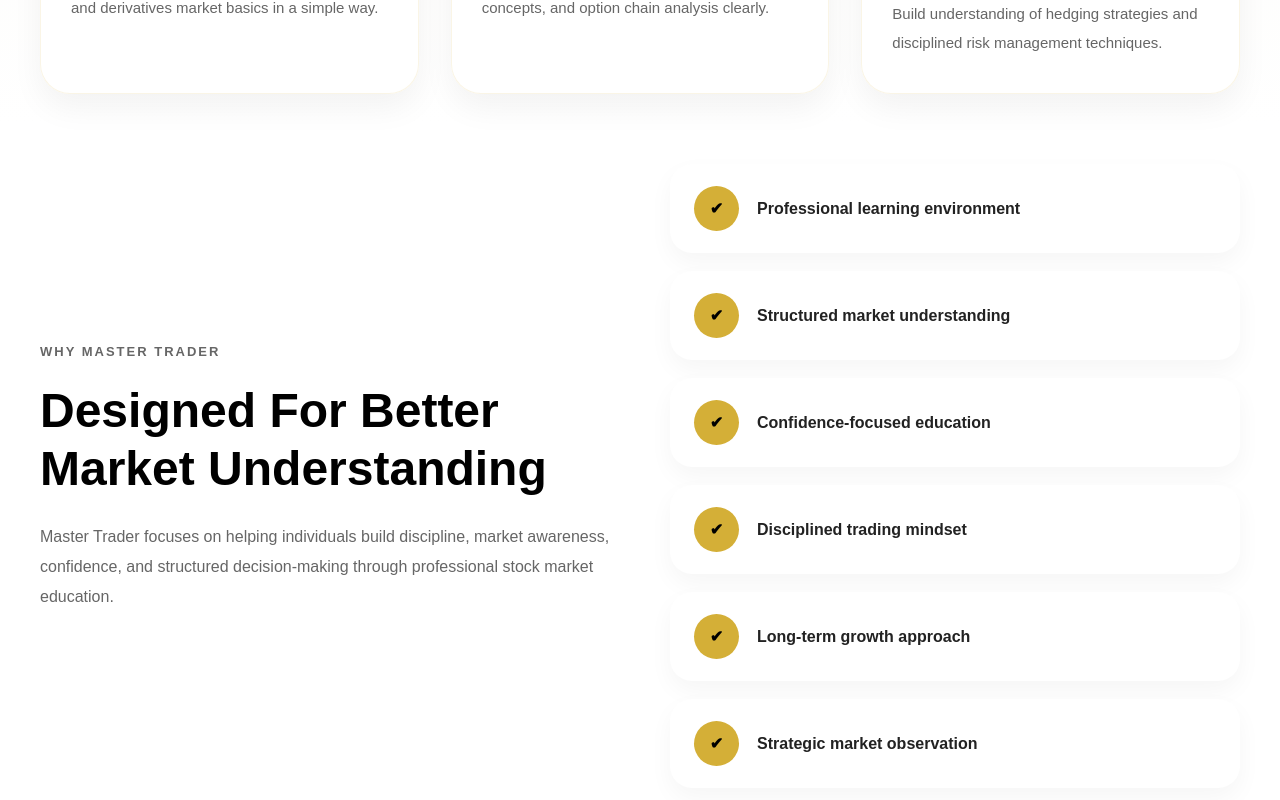
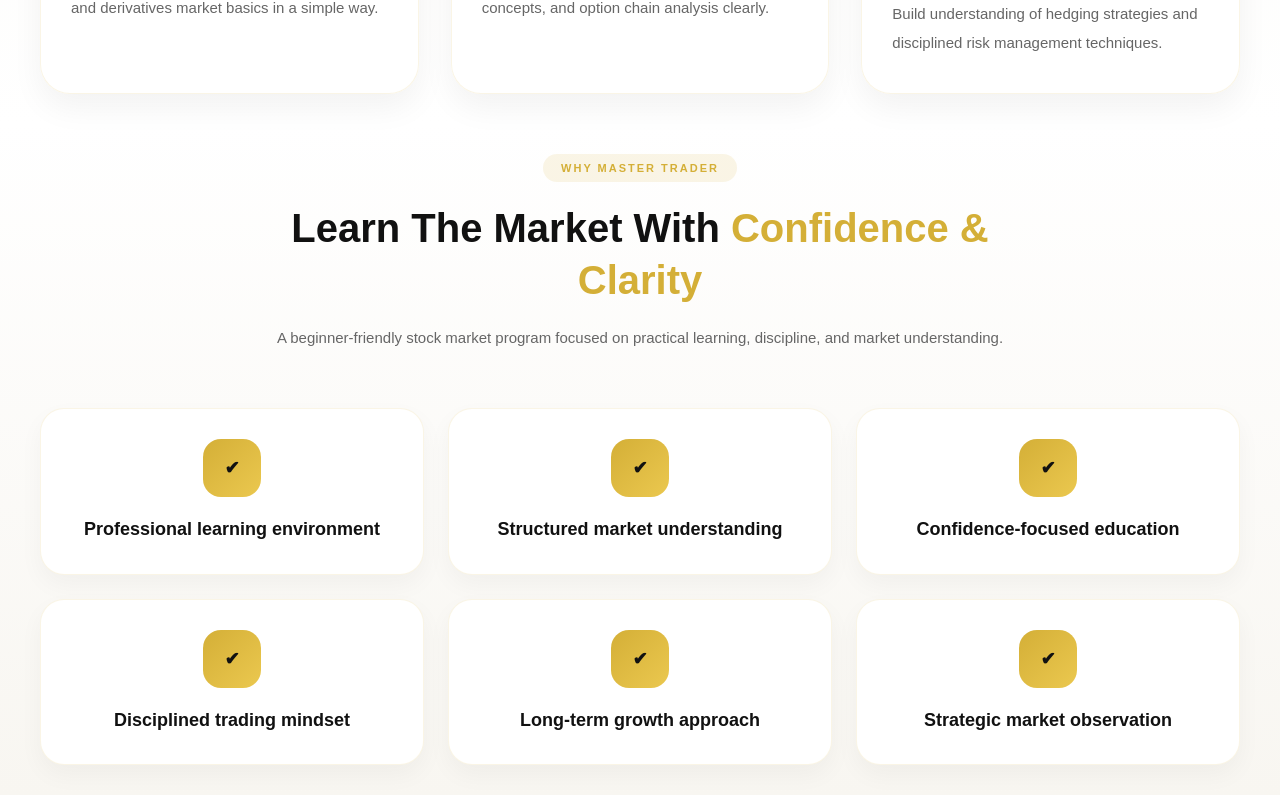
Before and after one commit to Nagashree545/MTA, a React (Create React App) app: page /mastertrader in a window 1280 px wide. Shown: the part 1540-2340 px from the top of the page. Built offline with nearby package versions, Linux system fonts and the light colour scheme.

Commit message:
updated master trader page

```diff
--- a/src/Components/MasterTrading.jsx
+++ b/src/Components/MasterTrading.jsx
@@ -254,49 +254,50 @@
 
 
       {/* EXPERIENCE SECTION */}
-      <section className={styles.experienceSection}>
+    <section className={styles.cleanExperienceSection}>
 
   <div className={styles.sectionContainer}>
 
-          <div className={styles.experienceWrapper}>
+    {/* HEADING */}
+    <div className={styles.cleanHeading}>
 
-            <div className={styles.expLeft}>
-
-              <p className={styles.smallTitle}>
+      <p className={styles.cleanTag}>
         WHY MASTER TRADER
       </p>
 
       <h2>
-                Designed For Better Market Understanding
+        Learn The Market With
+        <span> Confidence & Clarity</span>
       </h2>
 
-              <p>
-                Master Trader focuses on helping individuals build
-                discipline, market awareness, confidence, and
-                structured decision-making through professional
-                stock market education.
+      <p className={styles.cleanText}>
+        A beginner-friendly stock market program focused on
+        practical learning, discipline, and market understanding.
       </p>
 
     </div>
 
-            <div className={styles.expRight}>
+    {/* CARDS */}
+    <div className={styles.cleanGrid}>
 
       {benefits.map((item, index) => (
+
         <div
           key={index}
-                  className={styles.benefitCard}
+          className={styles.cleanCard}
         >
 
-                  <div className={styles.tick}>
+          <div className={styles.cleanIcon}>
             ✔
           </div>
 
-                  <p>{item}</p>
+          <h3>
+            {item}
+          </h3>
 
         </div>
+
       ))}
-
-            </div>
 
     </div>
 
--- a/src/Styles/MasterTrading.module.css
+++ b/src/Styles/MasterTrading.module.css
@@ -614,87 +614,205 @@
    EXPERIENCE SECTION
 ========================= */
 
-.experienceSection {
-  padding: 40px 0;
-  background: #ffffff;
+
+
+/* =========================
+   CLEAN EXPERIENCE SECTION
+========================= */
+
+.cleanExperienceSection {
+  padding: 30px 0;
+
+  background:
+    linear-gradient(
+      180deg,
+      #ffffff 0%,
+      #f8f6f1 100%
+    );
 }
 
-.experienceWrapper {
-  display: grid;
-  grid-template-columns: 1fr 1fr;
-  gap: 60px;
-  align-items: center;
+
+/* =========================
+   HEADING
+========================= */
+
+.cleanHeading {
+  text-align: center;
+
+  max-width: 760px;
+
+  margin: 0 auto 55px;
 }
 
-.smallTitle {
+.cleanTag {
+  display: inline-block;
+
+  padding: 8px 18px;
+
+  border-radius: 30px;
+
+  background: rgba(212,175,55,0.12);
+
   color: var(--primary-gold);
-  font-size: 13px;
+
+  font-size: 11px;
   font-weight: 700;
+
   letter-spacing: 2px;
+
+  margin-bottom: 20px;
+}
+
+.cleanHeading h2 {
+  font-size: 40px;
+  line-height: 1.3;
+
+  font-weight: 800;
+
+  color: var(--primary-dark);
+
   margin-bottom: 18px;
 }
 
-.expLeft h2 {
-  font-size: 48px;
-  line-height: 1.2;
-  margin-bottom: 24px;
+.cleanHeading h2 span {
+  color: var(--primary-gold);
 }
 
-.expLeft p {
+.cleanText {
+  font-size: 15px;
+  line-height: 1.9;
+
   color: var(--text-light);
-  line-height: 1.9;
 }
 
-.expRight {
+
+/* =========================
+   GRID
+========================= */
+
+.cleanGrid {
   display: grid;
-  gap: 18px;
+  grid-template-columns: repeat(3, 1fr);
+
+  gap: 24px;
 }
 
-.benefitCard {
-  display: flex;
-  align-items: center;
-  gap: 18px;
 
-  padding: 22px 24px;
+/* =========================
+   CARD
+========================= */
 
-  border-radius: 22px;
+.cleanCard {
+  padding: 30px 26px;
+
+  border-radius: 24px;
 
   background: #ffffff;
 
-  transition: 0.35s ease;
+  border: 1px solid rgba(212,175,55,0.12);
+
+  text-align: center;
+
+  transition: 0.3s ease;
 
   box-shadow:
     0 10px 25px rgba(0,0,0,0.04);
 }
 
-.benefitCard:hover {
-  transform: translateX(10px);
+.cleanCard:hover {
+  transform: translateY(-6px);
 
   box-shadow:
-    0 16px 30px rgba(0,0,0,0.07);
+    0 16px 35px rgba(0,0,0,0.07);
 }
 
-.tick {
-  min-width: 45px;
-  height: 45px;
 
-  border-radius: 50%;
+/* ICON */
 
-  background: var(--primary-gold);
+.cleanIcon {
+  width: 58px;
+  height: 58px;
+
+  margin: 0 auto 18px;
+
+  border-radius: 18px;
 
   display: flex;
   align-items: center;
   justify-content: center;
 
-  font-weight: 700;
-}
+  background:
+    linear-gradient(
+      135deg,
+      var(--primary-gold),
+      #ebc84f
+    );
 
-.benefitCard p {
-  font-weight: 600;
-  color: #222222;
+  color: #111111;
+
+  font-size: 18px;
+  font-weight: 800;
 }
 
 
+/* TITLE */
+
+.cleanCard h3 {
+  font-size: 18px;
+  line-height: 1.6;
+
+  font-weight: 700;
+
+  color: var(--primary-dark);
+}
+
+
+/* =========================
+   RESPONSIVE
+========================= */
+
+@media (max-width: 992px) {
+
+  .cleanGrid {
+    grid-template-columns: repeat(2, 1fr);
+  }
+
+  .cleanHeading h2 {
+    font-size: 34px;
+  }
+}
+
+@media (max-width: 768px) {
+
+  .cleanExperienceSection {
+    padding: 35px 0;
+  }
+
+  .cleanGrid {
+    grid-template-columns: 1fr;
+  }
+
+  .cleanHeading {
+    margin-bottom: 40px;
+  }
+
+  .cleanHeading h2 {
+    font-size: 28px;
+  }
+
+  .cleanText {
+    font-size: 14px;
+    line-height: 1.8;
+  }
+
+  .cleanCard {
+    padding: 26px 22px;
+  }
+
+  .cleanCard h3 {
+    font-size: 17px;
+  }
+}
 /* =========================
    RESPONSIVE
 ========================= */
@@ -730,7 +848,7 @@
   .aboutSection,
   .highlightSection,
   .experienceSection {
-    padding: 60px 0;
+    padding: 30px 0;
   }
 
   .hero .container {
@@ -795,7 +913,7 @@
 ========================= */
 
 .masterPriceSection {
-  padding: 90px 0;
+  padding: 40px 0;
 
   background:
     linear-gradient(
```
Lines whose indentation alone changed are shown as unchanged.
